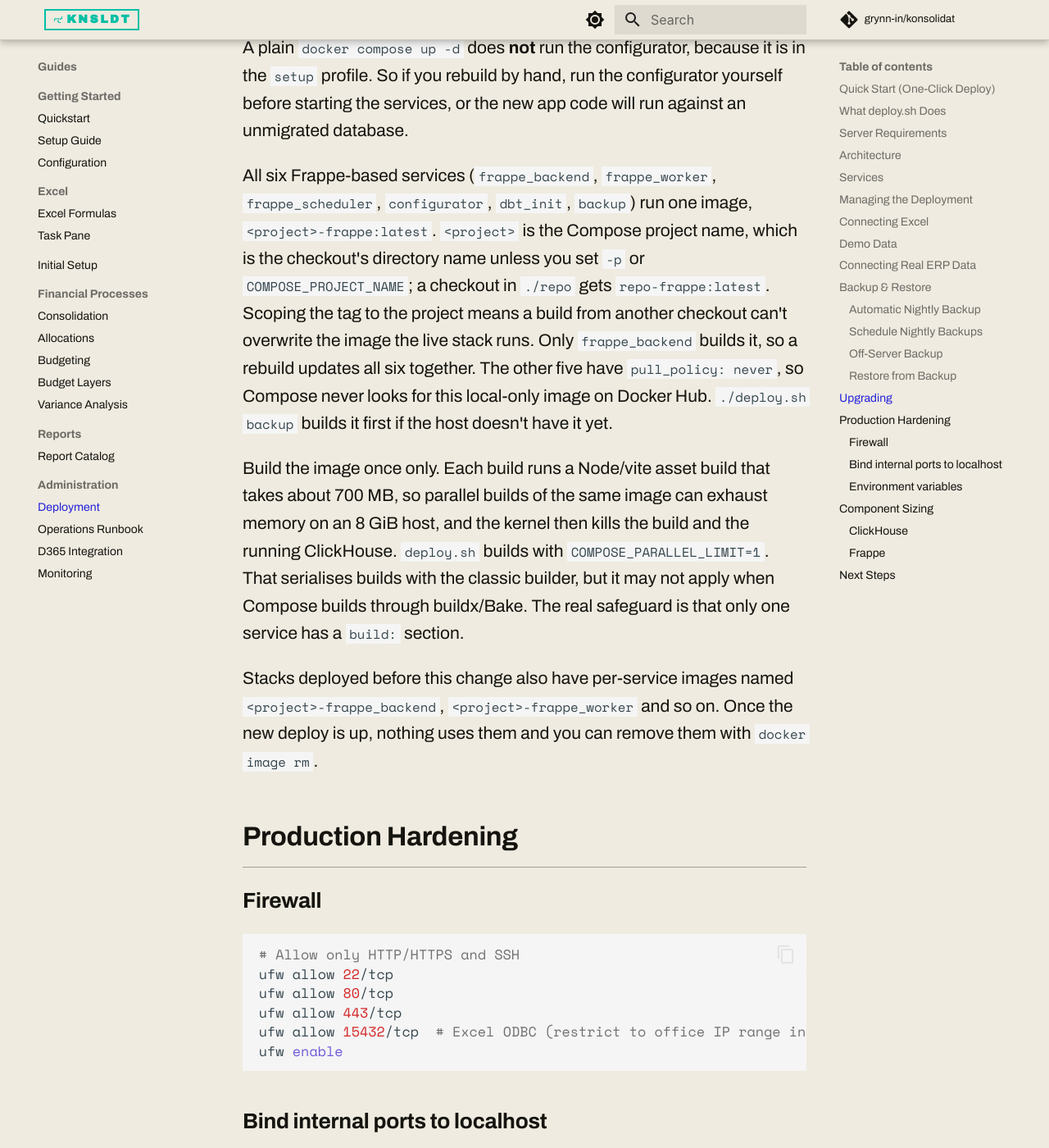
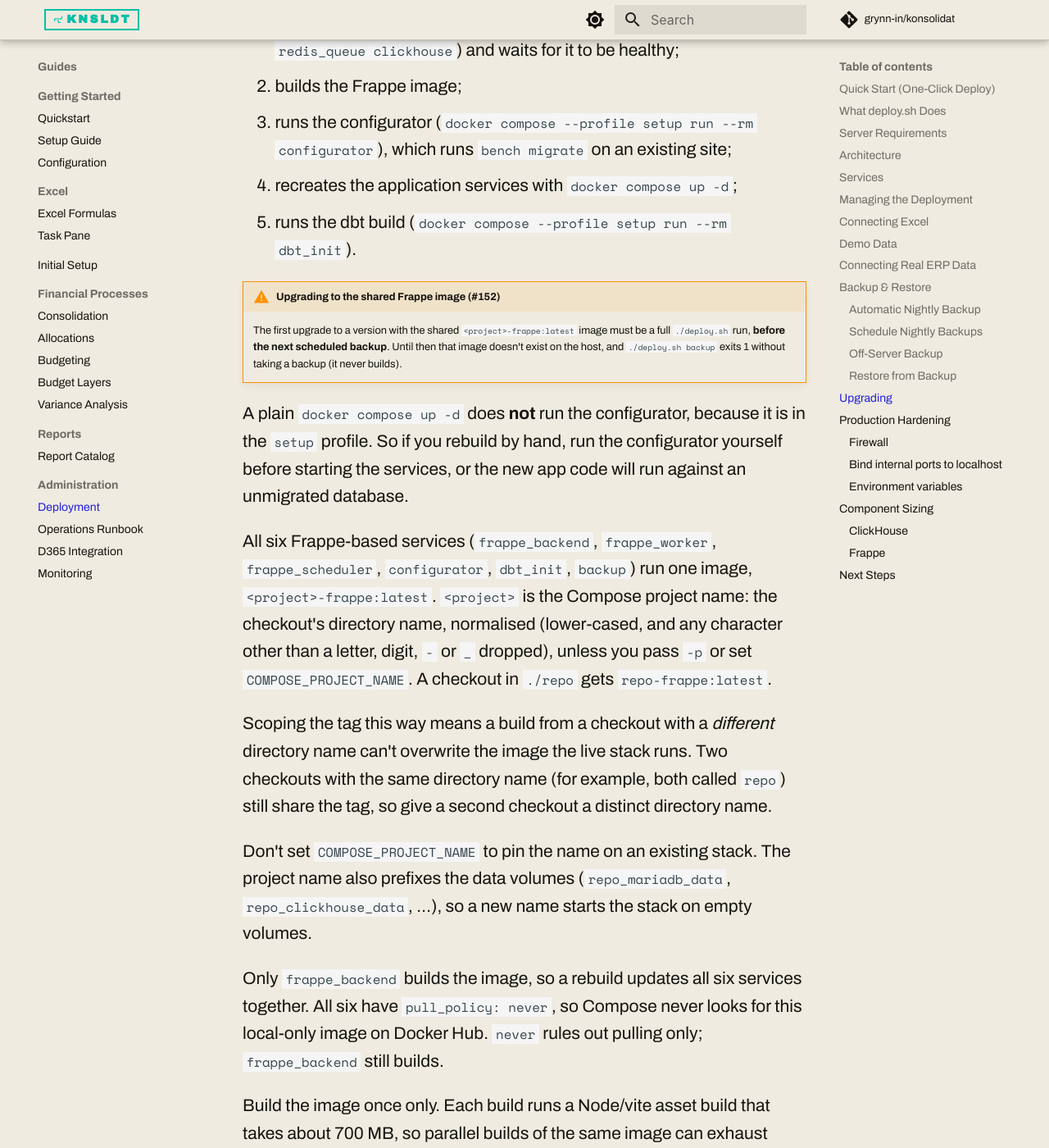
Before and after one commit to grynn-in/konsolidat, an MkDocs documentation site: the page built from docs/admin-guide/deployment-guide.md, in a window 1280 px wide and 1400 px high, scrolled down 8987 px. Shown: the whole window at 82% size. Built offline with MkDocs 1.6.1 and Material for MkDocs 9.7.7, drawn with Linux system fonts in a browser that asks for light colours; comment, search, counter and statistics services are not loaded; some of the changed text lies outside the part shown.

Commit message:
fix(deploy): backup never builds; pull_policy never on all six (#152)
Re-review follow-ups:

- F1: `./deploy.sh backup` no longer falls back to `docker compose build
  frappe_backend`. It runs unattended from cron, and a full image build next
  to a running ClickHouse on an 8 GiB host can OOM, leaving no backup either.
  If the Frappe image is missing, or `config` fails so its name can't be
  resolved, it now exits 1 with "Frappe image ... not found. Run ./deploy.sh
  first; backup does not build." The deployment guide documents this next to
  the cron line and warns that the first upgrade to the shared image must be
  a full ./deploy.sh before the next scheduled backup.
- F2: dropped `pull_policy: missing` from frappe_backend, so it inherits
  `never` like the other five. `never` only rules out pulls; a service with
  `build:` still builds, without first trying Docker Hub for
  docker.io/library/<project>-frappe.
- F3: README Quick Start is now ./deploy.sh, and the manual order is spelled
  out: infra up, build frappe_backend, configurator, up -d, dbt_init. The
  configurator cannot build the image, so it has to come after the build.
- F4: docs and compose comments say the project name is the normalised
  directory name, and that tag isolation only holds between checkouts with
  different directory names. They warn not to pin COMPOSE_PROJECT_NAME
  (it prefixes the data volumes). The Upgrading steps now include the
  infrastructure start and say the first run clones the konsol app.

Co-Authored-By: Claude Opus 5 (1M context) <noreply@anthropic.com>
Claude-Session: https://claude.ai/code/session_013WewQKFQgG7o2M3mUDPRR5

````diff
--- a/docs/admin-guide/deployment-guide.md
+++ b/docs/admin-guide/deployment-guide.md
@@ -228,6 +228,12 @@ crontab -e
 0 2 * * * cd /path/to/konsolidat && ./deploy.sh backup >> /var/log/konsolidat-backup.log 2>&1
 ```
 
+`./deploy.sh backup` runs in the Frappe image that `./deploy.sh` builds, and
+it never builds that image itself: an unattended full build next to a running
+ClickHouse can run the host out of memory. If the image is missing, the backup
+exits 1 with `Frappe image … not found. Run ./deploy.sh first; backup does not
+build.` and takes no backup. Watch the log for that line.
+
 ### Off-Server Backup
 
 For disaster recovery, push backups off the server:
@@ -262,16 +268,24 @@ KONSOL_BRANCH=main ./deploy.sh
 
 `git pull` only updates this repository. The konsol Frappe app is a separate
 checkout, staged in `docker/frappe/konsol` and baked into the image, and
-`git pull` does not touch it. `./deploy.sh` updates it on every run: it
-fetches `KONSOL_BRANCH` (default `main`) from `KONSOL_REPO` (default
-`https://github.com/grynn-in/konsol.git`) and hard-resets the staged checkout
-to it. Then it:
+`git pull` does not touch it. `./deploy.sh` stages it on every run. The first
+run clones `KONSOL_BRANCH` (default `main`) from `KONSOL_REPO` (default
+`https://github.com/grynn-in/konsol.git`). Later runs fetch that branch and
+hard-reset the staged checkout to it. Then it:
 
-1. builds the image;
-2. runs the configurator (`docker compose --profile setup run --rm configurator`),
+1. starts the infrastructure (`docker compose up -d mariadb redis_cache
+   redis_queue clickhouse`) and waits for it to be healthy;
+2. builds the Frappe image;
+3. runs the configurator (`docker compose --profile setup run --rm configurator`),
    which runs `bench migrate` on an existing site;
-3. recreates the application services with `docker compose up -d`;
-4. runs the dbt build.
+4. recreates the application services with `docker compose up -d`;
+5. runs the dbt build (`docker compose --profile setup run --rm dbt_init`).
+
+!!! warning "Upgrading to the shared Frappe image (#152)"
+    The first upgrade to a version with the shared `<project>-frappe:latest`
+    image must be a full `./deploy.sh` run, **before the next scheduled
+    backup**. Until then that image doesn't exist on the host, and
+    `./deploy.sh backup` exits 1 without taking a backup (it never builds).
 
 A plain `docker compose up -d` does **not** run the configurator, because it
 is in the `setup` profile. So if you rebuild by hand, run the configurator
@@ -280,14 +294,24 @@ an unmigrated database.
 
 All six Frappe-based services (`frappe_backend`, `frappe_worker`,
 `frappe_scheduler`, `configurator`, `dbt_init`, `backup`) run one image,
-`<project>-frappe:latest`. `<project>` is the Compose project name, which is
-the checkout's directory name unless you set `-p` or `COMPOSE_PROJECT_NAME`;
-a checkout in `./repo` gets `repo-frappe:latest`. Scoping the tag to the
-project means a build from another checkout can't overwrite the image the
-live stack runs. Only `frappe_backend` builds it, so a rebuild updates all six
-together. The other five have `pull_policy: never`, so Compose never looks
-for this local-only image on Docker Hub. `./deploy.sh backup` builds it first
-if the host doesn't have it yet.
+`<project>-frappe:latest`. `<project>` is the Compose project name: the
+checkout's directory name, normalised (lower-cased, and any character other
+than a letter, digit, `-` or `_` dropped), unless you pass `-p` or set
+`COMPOSE_PROJECT_NAME`. A checkout in `./repo` gets `repo-frappe:latest`.
+
+Scoping the tag this way means a build from a checkout with a *different*
+directory name can't overwrite the image the live stack runs. Two checkouts
+with the same directory name (for example, both called `repo`) still share
+the tag, so give a second checkout a distinct directory name.
+
+Don't set `COMPOSE_PROJECT_NAME` to pin the name on an existing stack. The
+project name also prefixes the data volumes (`repo_mariadb_data`,
+`repo_clickhouse_data`, …), so a new name starts the stack on empty volumes.
+
+Only `frappe_backend` builds the image, so a rebuild updates all six services
+together. All six have `pull_policy: never`, so Compose never looks for this
+local-only image on Docker Hub. `never` rules out pulling only;
+`frappe_backend` still builds.
 
 Build the image once only. Each build runs a Node/vite asset build that takes
 about 700 MB, so parallel builds of the same image can exhaust memory on an
````
Also changed, not shown: README.md (+30 -13 lines), docker-compose.yml (+14 -9 lines), 1 other file.
